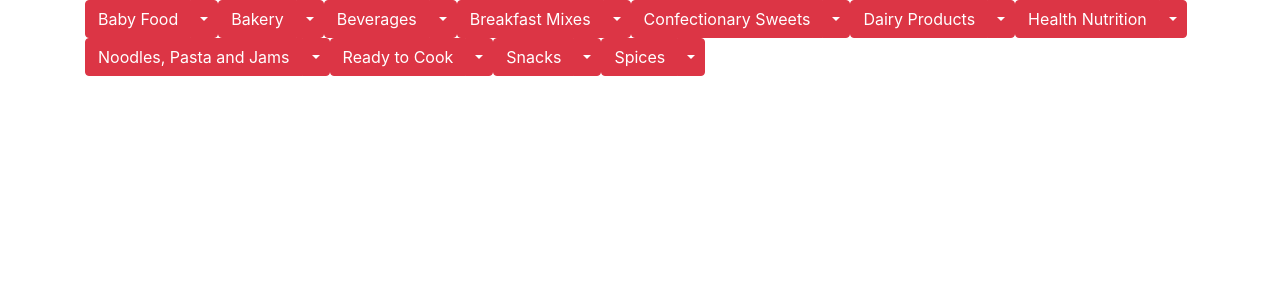
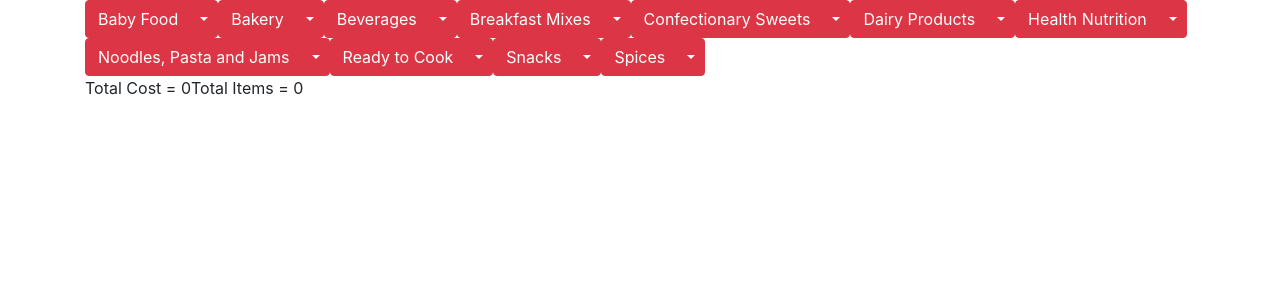
Before and after one commit to partho8897/Cart-CodeAsylums, a React (Create React App) app: page / in a window 1280 px wide. Shown: the top 300 px of the page. Built offline with nearby package versions, Linux system fonts and the light colour scheme.

Commit message:
Total Cost and Item for single product

```diff
--- a/src/App.js
+++ b/src/App.js
@@ -18,21 +18,15 @@ export default class App extends Component {
         this.setState({
           clickedData : result
         });
-//        this.showData(result);
-        /*Object.keys(this.state.clickedData).forEach(key => {
-          console.log(this.state.clickedData[key]);
-        })*/
       })
-
-
-
   };
 
-  /*showData = result => {
-    for(let i in )
-  }*/
-
-
+  addToCart = mrp => {
+    this.setState({
+      totalItems: this.state.totalItems+1,
+      totalPrice: this.state.totalPrice+mrp
+    });
+  }
 
   render() {
 
@@ -204,12 +198,14 @@ export default class App extends Component {
            <div> {data.title} </div>
            <div> MRP: {data.mrp}</div>
            <div> Product Ratings: {data.sellerAverageRating}</div>
+           <button onClick={(e) => this.addToCart(data.mrp)} type="button">Add To Cart</button>
           </span>
 
         );
         })
       }
-
+     Total Cost = {this.state.totalPrice}
+     Total Items = {this.state.totalItems}
 
     </div>
     </div>
```
